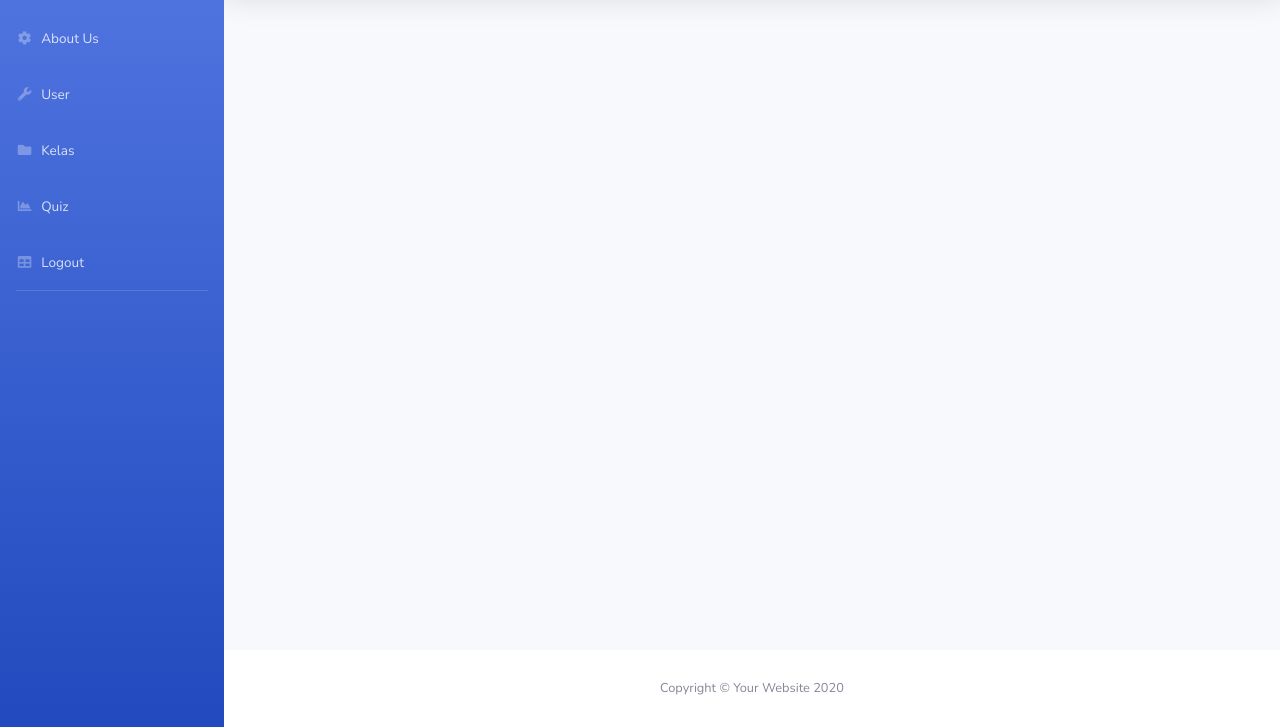
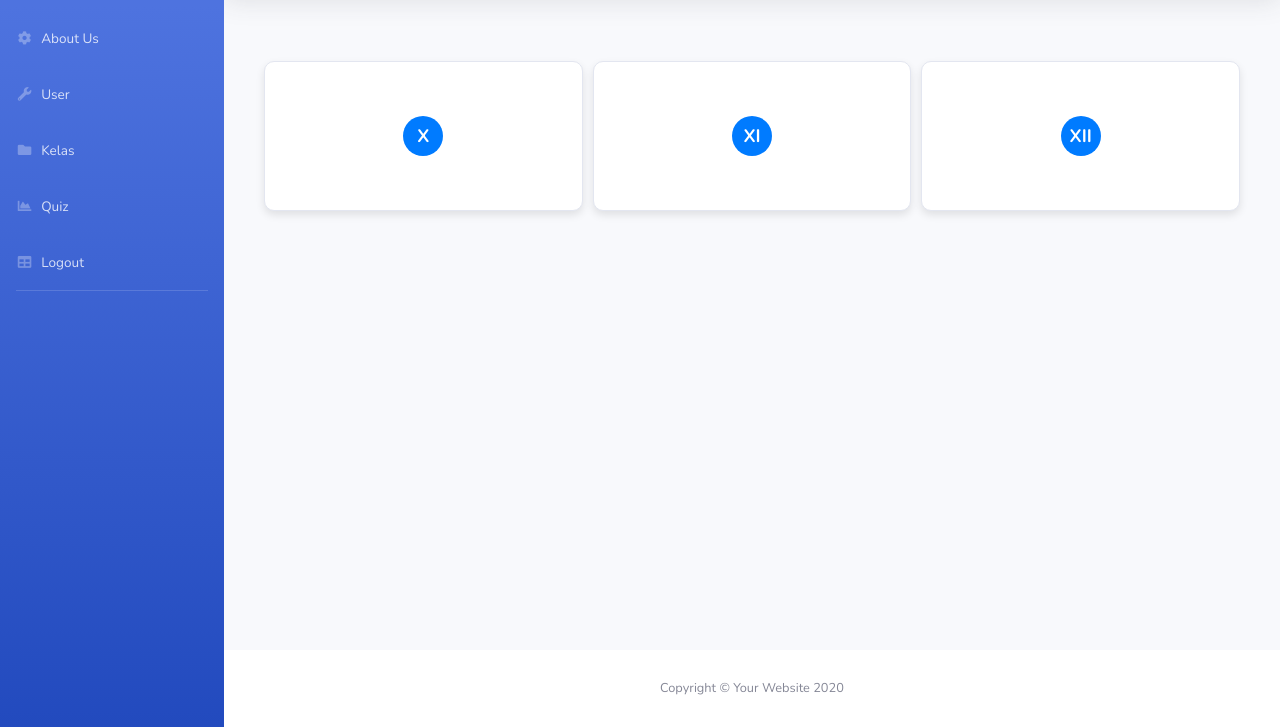
Before and after one commit to Lexh19/belajar-kuy, a website with bundled scripts: page class.html in a window 1280 px wide. Shown: the part 73-800 px from the top of the page. Built offline with nearby package versions, Linux system fonts and the light colour scheme.

Commit message:
slesing class

```diff
--- a/class.html
+++ b/class.html
@@ -307,11 +307,31 @@
                 </nav>
                 <!-- End of Topbar -->
 
-                <!-- Begin Page Content -->
-                <div class="container-fluid">
+                <div class="dashboard-container">
+                    <div class="card">
+                        <button class="card-btn">
+                            <a href="">
+                                <span class="roman-circle">X</span>
+                            </a>
+                        </button>
+                    </div>
 
+                    <div class="card">
+                        <button class="card-btn">
+                            <a href="">
+                                <span class="roman-circle">XI</span>
+                            </a>
+                        </button>
+                    </div>
 
-                </div>
+                    <div class="card">
+                        <button class="card-btn">
+                            <a href="">
+                                <span class="roman-circle">XII</span>
+                            </a>
+                        </button>
+                    </div>
+                  </div>
                 <!-- /.container-fluid -->
 
             </div>
@@ -379,3 +399,52 @@
 </body>
 
 </html>
+
+<style>
+.dashboard-container {
+display: flex;
+justify-content: center;
+margin: 20px auto;
+gap: 10px;
+padding: 40px;
+}
+
+.card {
+background-color: #fff;
+border-radius: 10px;
+box-shadow: 0 4px 8px rgba(0, 0, 0, 0.1);
+padding: 20px;
+text-align: center;
+width: 100%;
+height: 150px;
+display: flex;
+justify-content: center;
+align-items: center;
+transition: transform 0.3s ease;
+}
+
+.card:hover {
+transform: translateY(-5px);
+box-shadow: 0 6px 12px rgba(0, 0, 0, 0.2);
+}
+
+.card-btn {
+background-color: transparent;
+border: none;
+outline: none;
+cursor: pointer;
+}
+
+.roman-circle {
+display: inline-block;
+width: 40px;
+height: 40px;
+border-radius: 50%;
+background-color: #007bff;
+color: white;
+text-align: center;
+line-height: 40px;
+font-size: 18px;
+font-weight: bold;
+}
+</style>
```
